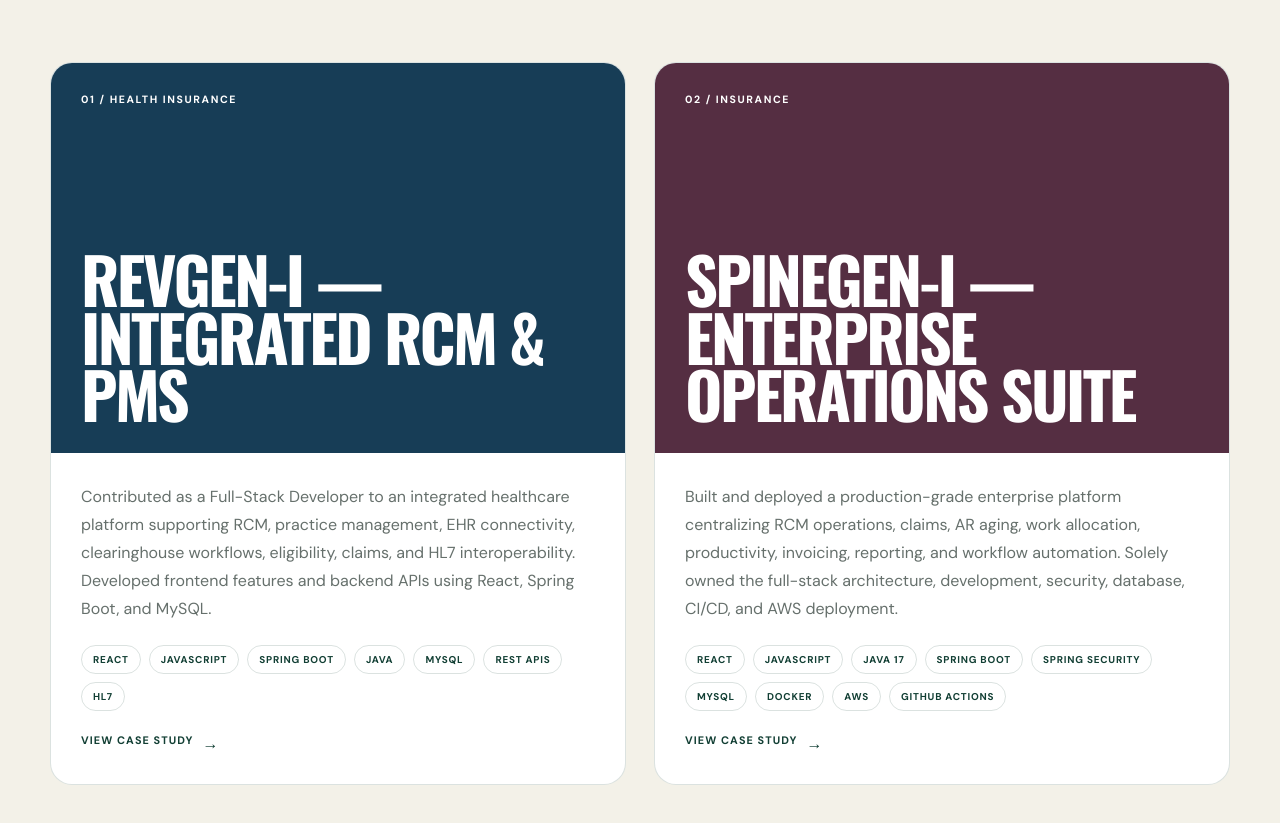
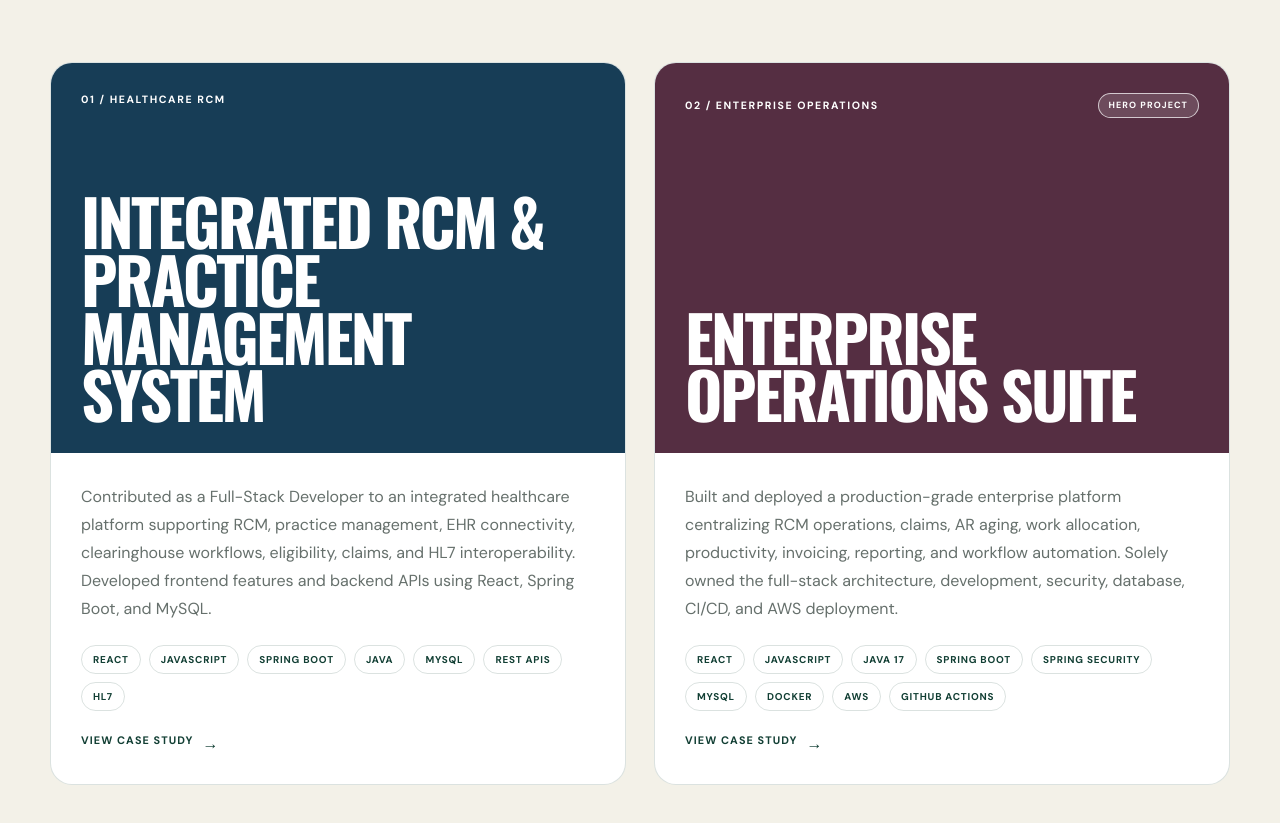
Before and after one commit to Saurabhbode/Portfolio, a plain HTML site: page html/index.html in a window 1280 px wide. Shown: the part 1868-2691 px from the top of the page. Drawn offline with nearby package versions, Linux system fonts and the light colour scheme.

Commit message:
renamed few pages

```diff
--- a/css/projects.css
+++ b/css/projects.css
@@ -26,6 +26,22 @@
   font-weight: 700;
   letter-spacing: 0.15em;
   text-transform: uppercase;
+}
+.project-meta {
+  display: flex;
+  align-items: center;
+  justify-content: space-between;
+  gap: 12px;
+}
+.project-visual .hero-project-badge {
+  padding: 7px 10px;
+  border: 1px solid rgba(255, 255, 255, 0.7);
+  border-radius: 999px;
+  background: rgba(255, 255, 255, 0.14);
+  font-size: 0.56rem;
+  letter-spacing: 0.12em;
+  line-height: 1;
+  white-space: nowrap;
 }
 .project-visual h2 {
   margin: 0;
--- a/html/index.html
+++ b/html/index.html
@@ -96,11 +96,11 @@
         <div class="project-grid">
           <a
             class="project card project-link"
-            href="revgen-i.html"
+            href="integrated-rcm-and-pms.html"
             aria-label="View RevGen-i project details"
             ><div class="project-visual blue">
-              <span>01 / Health Insurance</span>
-              <h2>RevGen-i &mdash; Integrated RCM &amp; PMS</h2>
+              <span>01 / HEALTHCARE RCM</span>
+              <h2>Integrated RCM &amp; Practice Management System</h2>
             </div>
             <div class="project-body">
               <p>
@@ -118,11 +118,14 @@
             </div></a
           ><a
             class="project card project-link"
-            href="spinegen-i.html"
+            href="enterprise-operations-suite.html"
             aria-label="View SpineGen-i project details"
             ><div class="project-visual red">
-              <span>02 / Insurance</span>
-              <h2>SpineGen-i &mdash; Enterprise Operations Suite</h2>
+              <div class="project-meta">
+                <span>02 / ENTERPRISE OPERATIONS</span>
+                <span class="hero-project-badge">Hero Project</span>
+              </div>
+              <h2>Enterprise Operations Suite</h2>
             </div>
             <div class="project-body">
               <p>
```
Also changed, not shown: html/enterprise-operations-suite.html (renamed from html/spinegen-i.html, +6 -6 lines), html/integrated-rcm-and-pms.html (renamed from html/revgen-i.html, +6 -6 lines), html/projects.html (+9 -6 lines), css/enterprise-operations-suite.css (renamed from css/spinegen-i.css), 1 other file.
